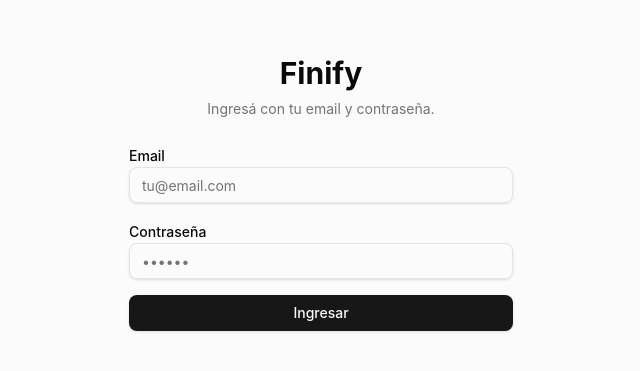
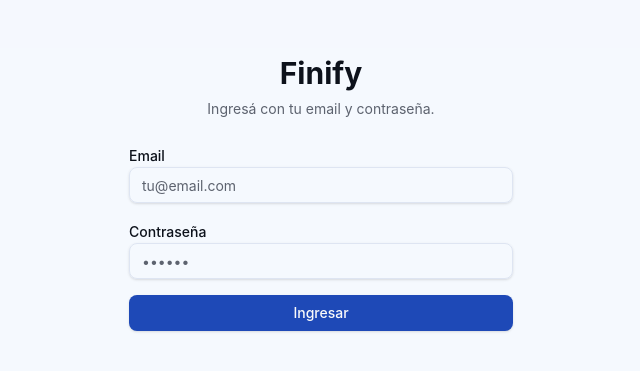
Before and after one commit to tomidziurdzia/Finify, a Next.js app: page /auth/login in a window 1280 px wide. Shown: the part 207-578 px from the top of the page, without its empty margins (319-959 px from the left). Built offline with nearby package versions, Linux system fonts and the light colour scheme; no server answers.

Commit message:
Refactor account management: remove display_order from account schema and types, update account fetching logic to sort by name only, and enhance AccountsTable with error handling and improved UI for empty states.

```diff
--- a/src/actions/accounts.ts
+++ b/src/actions/accounts.ts
@@ -22,7 +22,6 @@
       .from("accounts")
       .select("*")
       .eq("user_id", user.id)
-      .order("display_order", { ascending: true })
       .order("name", { ascending: true });
 
     if (error) return { error: error.message };
--- a/src/app/(dashboard)/accounts/_components/AccountsTable.tsx
+++ b/src/app/(dashboard)/accounts/_components/AccountsTable.tsx
@@ -27,7 +27,7 @@
 import { AccountDialog } from "./AccountDialog";
 
 export function AccountsTable() {
-  const { data: accounts, isLoading } = useAccounts();
+  const { data: accounts, isLoading, isError, error, refetch } = useAccounts();
   const deleteMutation = useDeleteAccount();
 
   // Dialog state
@@ -66,6 +66,23 @@
     );
   }
 
+  if (isError && error) {
+    return (
+      <div className="rounded-lg border border-destructive/50 bg-destructive/10 p-4 text-center">
+        <p className="text-destructive font-medium">Error al cargar las cuentas</p>
+        <p className="text-muted-foreground mt-1 text-sm">{error.message}</p>
+        <Button
+          variant="outline"
+          size="sm"
+          className="mt-3"
+          onClick={() => refetch()}
+        >
+          Reintentar
+        </Button>
+      </div>
+    );
+  }
+
   return (
     <>
       <div className="flex justify-end">
@@ -75,17 +92,6 @@
         </Button>
       </div>
 
-      {!accounts || accounts.length === 0 ? (
-        <div className="flex flex-col items-center justify-center rounded-lg border border-dashed py-12">
-          <p className="text-muted-foreground mb-4 text-sm">
-            No hay cuentas. Creá tu primera cuenta para empezar.
-          </p>
-          <Button onClick={handleCreate} variant="outline" size="sm">
-            <Plus className="mr-1 size-4" />
-            Crear cuenta
-          </Button>
-        </div>
-      ) : (
       <div className="rounded-md border">
         <Table>
           <TableHeader>
@@ -98,7 +104,25 @@
             </TableRow>
           </TableHeader>
           <TableBody>
-              {accounts.map((account) => (
+            {!accounts || accounts.length === 0 ? (
+              <TableRow>
+                <TableCell
+                  colSpan={5}
+                  className="h-32 text-center text-muted-foreground"
+                >
+                  <div className="flex flex-col items-center justify-center gap-3">
+                    <p className="text-sm">
+                      No hay cuentas. Creá tu primera cuenta para empezar.
+                    </p>
+                    <Button onClick={handleCreate} variant="outline" size="sm">
+                      <Plus className="mr-1 size-4" />
+                      Crear cuenta
+                    </Button>
+                  </div>
+                </TableCell>
+              </TableRow>
+            ) : (
+              accounts.map((account) => (
                 <TableRow key={account.id}>
                   <TableCell className="font-medium">
                     {account.name}
@@ -135,11 +159,11 @@
                     </div>
                   </TableCell>
                 </TableRow>
-              ))}
+              ))
+            )}
           </TableBody>
         </Table>
       </div>
-      )}
 
       {/* Create/Edit Dialog */}
       <AccountDialog
--- a/src/app/globals.css
+++ b/src/app/globals.css
@@ -47,71 +47,71 @@
 
 :root {
     --radius: 0.625rem;
-    --background: oklch(1 0 0);
-    --foreground: oklch(0.145 0 0);
+    --background: oklch(0.99 0.005 264);
+    --foreground: oklch(0.18 0.02 264);
     --card: oklch(1 0 0);
     --card-foreground: oklch(0.145 0 0);
     --popover: oklch(1 0 0);
     --popover-foreground: oklch(0.145 0 0);
-    --primary: oklch(0.205 0 0);
+    --primary: oklch(0.45 0.18 264);
     --primary-foreground: oklch(0.985 0 0);
-    --secondary: oklch(0.97 0 0);
-    --secondary-foreground: oklch(0.205 0 0);
-    --muted: oklch(0.97 0 0);
-    --muted-foreground: oklch(0.556 0 0);
-    --accent: oklch(0.97 0 0);
-    --accent-foreground: oklch(0.205 0 0);
-    --destructive: oklch(0.577 0.245 27.325);
-    --border: oklch(0.922 0 0);
-    --input: oklch(0.922 0 0);
-    --ring: oklch(0.708 0 0);
-    --chart-1: oklch(0.646 0.222 41.116);
-    --chart-2: oklch(0.6 0.118 184.704);
-    --chart-3: oklch(0.398 0.07 227.392);
-    --chart-4: oklch(0.828 0.189 84.429);
-    --chart-5: oklch(0.769 0.188 70.08);
-    --sidebar: oklch(0.985 0 0);
-    --sidebar-foreground: oklch(0.145 0 0);
-    --sidebar-primary: oklch(0.205 0 0);
+    --secondary: oklch(0.96 0.02 264);
+    --secondary-foreground: oklch(0.25 0.03 264);
+    --muted: oklch(0.96 0.015 264);
+    --muted-foreground: oklch(0.5 0.02 264);
+    --accent: oklch(0.94 0.04 264);
+    --accent-foreground: oklch(0.25 0.05 264);
+    --destructive: oklch(0.55 0.22 25);
+    --border: oklch(0.9 0.02 264);
+    --input: oklch(0.92 0.02 264);
+    --ring: oklch(0.45 0.18 264);
+    --chart-1: oklch(0.55 0.2 264);
+    --chart-2: oklch(0.6 0.12 180);
+    --chart-3: oklch(0.65 0.18 300);
+    --chart-4: oklch(0.75 0.15 85);
+    --chart-5: oklch(0.6 0.2 25);
+    --sidebar: oklch(0.98 0.01 264);
+    --sidebar-foreground: oklch(0.2 0.02 264);
+    --sidebar-primary: oklch(0.45 0.18 264);
     --sidebar-primary-foreground: oklch(0.985 0 0);
-    --sidebar-accent: oklch(0.97 0 0);
-    --sidebar-accent-foreground: oklch(0.205 0 0);
-    --sidebar-border: oklch(0.922 0 0);
-    --sidebar-ring: oklch(0.708 0 0);
+    --sidebar-accent: oklch(0.94 0.04 264);
+    --sidebar-accent-foreground: oklch(0.25 0.05 264);
+    --sidebar-border: oklch(0.9 0.02 264);
+    --sidebar-ring: oklch(0.45 0.18 264);
 }
 
 .dark {
-    --background: oklch(0.145 0 0);
-    --foreground: oklch(0.985 0 0);
-    --card: oklch(0.205 0 0);
-    --card-foreground: oklch(0.985 0 0);
-    --popover: oklch(0.205 0 0);
-    --popover-foreground: oklch(0.985 0 0);
-    --primary: oklch(0.922 0 0);
-    --primary-foreground: oklch(0.205 0 0);
-    --secondary: oklch(0.269 0 0);
-    --secondary-foreground: oklch(0.985 0 0);
-    --muted: oklch(0.269 0 0);
-    --muted-foreground: oklch(0.708 0 0);
-    --accent: oklch(0.269 0 0);
-    --accent-foreground: oklch(0.985 0 0);
-    --destructive: oklch(0.704 0.191 22.216);
-    --border: oklch(1 0 0 / 10%);
-    --input: oklch(1 0 0 / 15%);
-    --ring: oklch(0.556 0 0);
-    --chart-1: oklch(0.488 0.243 264.376);
-    --chart-2: oklch(0.696 0.17 162.48);
-    --chart-3: oklch(0.769 0.188 70.08);
-    --chart-4: oklch(0.627 0.265 303.9);
-    --chart-5: oklch(0.645 0.246 16.439);
-    --sidebar: oklch(0.205 0 0);
-    --sidebar-foreground: oklch(0.985 0 0);
-    --sidebar-primary: oklch(0.488 0.243 264.376);
-    --sidebar-primary-foreground: oklch(0.985 0 0);
-    --sidebar-accent: oklch(0.269 0 0);
-    --sidebar-accent-foreground: oklch(0.985 0 0);
-    --sidebar-border: oklch(1 0 0 / 10%);
-    --sidebar-ring: oklch(0.556 0 0);
+    --background: oklch(0.16 0.02 264);
+    --foreground: oklch(0.95 0.01 264);
+    --card: oklch(0.21 0.02 264);
+    --card-foreground: oklch(0.95 0 0);
+    --popover: oklch(0.21 0.02 264);
+    --popover-foreground: oklch(0.95 0 0);
+    --primary: oklch(0.65 0.2 264);
+    --primary-foreground: oklch(0.15 0.02 264);
+    --secondary: oklch(0.28 0.03 264);
+    --secondary-foreground: oklch(0.95 0 0);
+    --muted: oklch(0.28 0.02 264);
+    --muted-foreground: oklch(0.65 0.02 264);
+    --accent: oklch(0.32 0.05 264);
+    --accent-foreground: oklch(0.95 0 0);
+    --destructive: oklch(0.6 0.2 25);
+    --border: oklch(0.35 0.03 264);
+    --input: oklch(0.3 0.03 264);
+    --ring: oklch(0.65 0.2 264);
+    --chart-1: oklch(0.65 0.2 264);
+    --chart-2: oklch(0.7 0.15 180);
+    --chart-3: oklch(0.7 0.18 300);
+    --chart-4: oklch(0.75 0.15 85);
+    --chart-5: oklch(0.65 0.2 25);
+    --sidebar: oklch(0.19 0.02 264);
+    --sidebar-foreground: oklch(0.95 0 0);
+    --sidebar-primary: oklch(0.65 0.2 264);
+    --sidebar-primary-foreground: oklch(0.15 0.02 264);
+    --sidebar-accent: oklch(0.28 0.04 264);
+    --sidebar-accent-foreground: oklch(0.95 0 0);
+    --sidebar-border: oklch(0.35 0.03 264);
+    --sidebar-ring: oklch(0.65 0.2 264);
 }
 
 @layer base {
--- a/src/lib/validations/account.schema.ts
+++ b/src/lib/validations/account.schema.ts
@@ -23,7 +23,6 @@
 export const UpdateAccountSchema = CreateAccountSchema.partial().extend({
   id: z.string().uuid("ID de cuenta no válido"),
   is_active: z.boolean().optional(),
-  display_order: z.number().int().min(0).optional(),
 });
 
 export type CreateAccountInput = z.infer<typeof CreateAccountSchema>;
--- a/src/types/accounts.ts
+++ b/src/types/accounts.ts
@@ -25,7 +25,6 @@
   account_type: AccountType;
   currency: string;
   is_active: boolean;
-  display_order: number;
   notes: string | null;
   created_at: string;
   updated_at: string;
```
Lines whose indentation alone changed are shown as unchanged.
